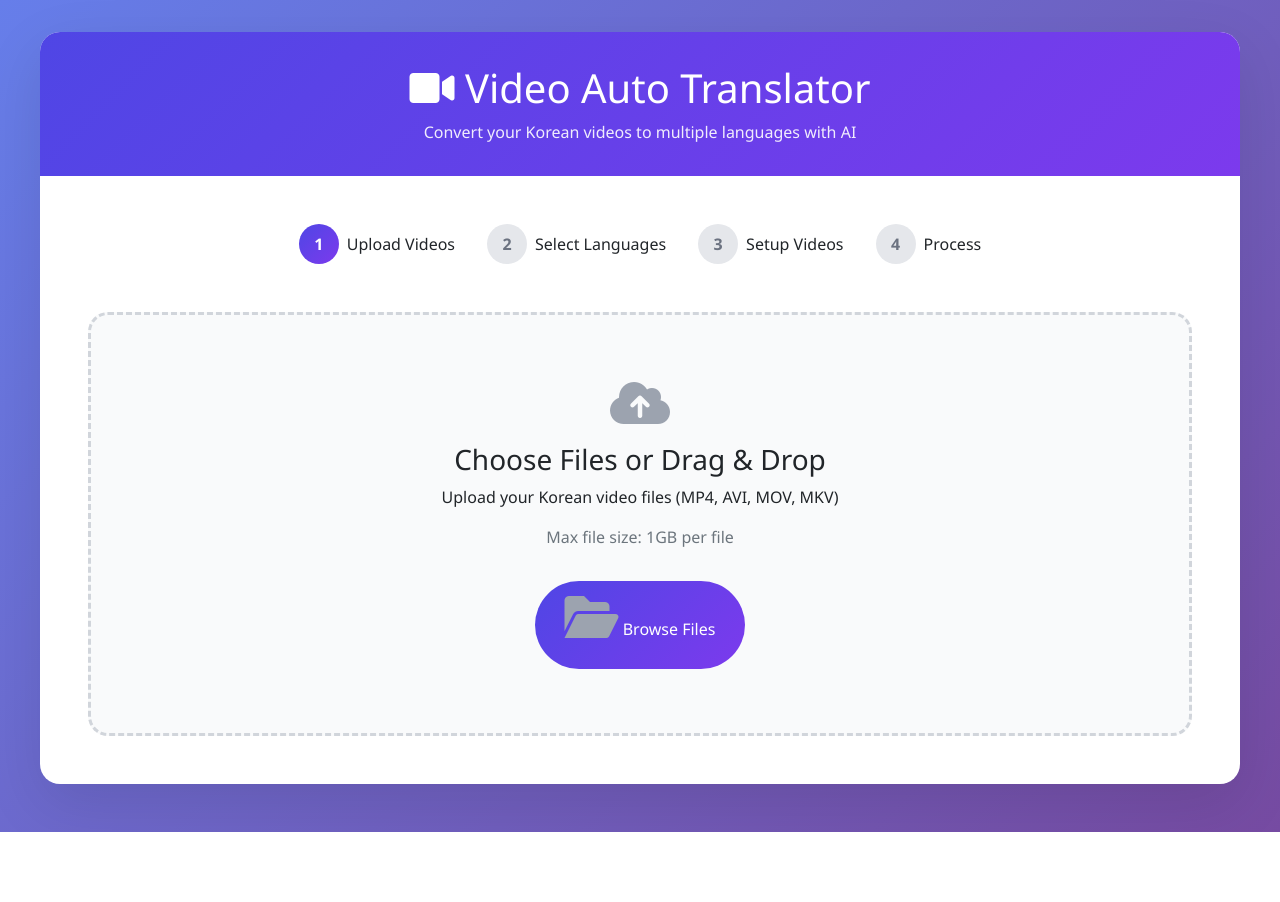
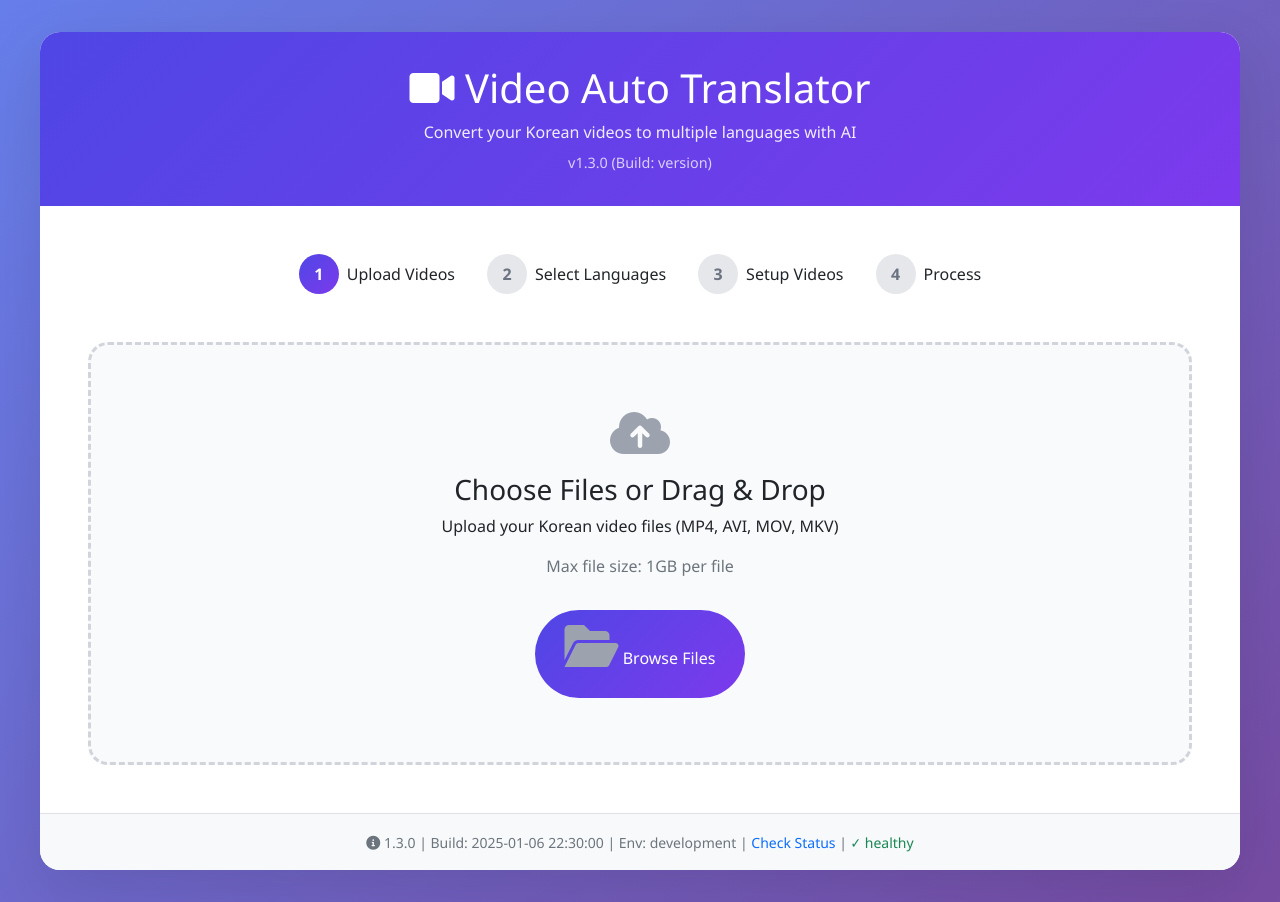
Before and after one commit to changraecho/video-auto-translator, a Flask app: page / in a window 1280 px wide. Before the commit the page ends 832 px from the top, so only its background shows below. Run offline with Flask 3, Linux system fonts and the light colour scheme; some libraries are stand-ins or nearby versions.

Commit message:
Add version tracking and deployment status system
- Add version.py with build info and feature flags
- Add /version and /health API endpoints
- Display version in header and footer of all pages
- Add real-time health status checking
- Enable easy deployment verification and monitoring

Features:
- Version: v1.3.0
- Build date and commit tracking
- Environment detection
- Health status API
- Feature flags for monitoring

🤖 Generated with [Claude Code](https://claude.ai/code)

Co-Authored-By: Claude <noreply@anthropic.com>

```diff
--- a/app.py
+++ b/app.py
@@ -23,9 +23,15 @@ from main import (
     render_title_text, render_subtitle_text
 )
 from config import AVAILABLE_LANGUAGES
+from version import get_version_info, get_version_string
 
 app = Flask(__name__)
 app.secret_key = 'your-secret-key-change-this'  # 실제 배포시 변경 필요
+
+# 모든 템플릿에서 버전 정보 사용 가능하도록 context processor 추가
+@app.context_processor
+def inject_version():
+    return dict(version=get_version_string())
 
 # 업로드 크기 제한 설정
 app.config['MAX_CONTENT_LENGTH'] = 1024 * 1024 * 1024  # 1GB
@@ -68,6 +74,20 @@ def get_video_thumbnail(video_path, output_path):
 def index():
     """메인 페이지 - 파일 업로드"""
     return render_template('index.html')
+
+@app.route('/version')
+def version():
+    """버전 및 배포 상태 확인 API"""
+    return jsonify(get_version_info())
+
+@app.route('/health')
+def health():
+    """헬스체크 엔드포인트"""
+    return jsonify({
+        'status': 'healthy',
+        'version': get_version_string(),
+        'timestamp': datetime.now().isoformat()
+    })
 
 @app.route('/upload', methods=['POST'])
 def upload_files():
--- a/templates/base.html
+++ b/templates/base.html
@@ -280,10 +280,23 @@
             <div class="header">
                 <h1><i class="fas fa-video"></i> Video Auto Translator</h1>
                 <p>Convert your Korean videos to multiple languages with AI</p>
+                {% if version %}
+                <small class="d-block mt-2 opacity-75" style="font-size: 0.9rem;">{{ version }}</small>
+                {% endif %}
             </div>
 
             <div class="content">
                 {% block content %}{% endblock %}
+            </div>
+
+            <!-- Version Info Footer -->
+            <div class="text-center p-3 bg-light border-top">
+                <small class="text-muted">
+                    <i class="fas fa-info-circle"></i>
+                    <span id="version-info">Loading version...</span> |
+                    <a href="/version" target="_blank" class="text-decoration-none">Check Status</a> |
+                    <span id="health-status">Checking health...</span>
+                </small>
             </div>
         </div>
     </div>
@@ -293,6 +306,29 @@
     <!-- jQuery -->
     <script src="https://code.jquery.com/jquery-3.6.0.min.js"></script>
 
+    <script>
+        // 페이지 로드시 버전 정보와 헬스 상태 확인
+        $(document).ready(function() {
+            // 버전 정보 가져오기
+            $.get('/version')
+                .done(function(data) {
+                    $('#version-info').html(`${data.version} | Build: ${data.build_date} | Env: ${data.environment}`);
+                })
+                .fail(function() {
+                    $('#version-info').html('Version info unavailable');
+                });
+
+            // 헬스 체크
+            $.get('/health')
+                .done(function(data) {
+                    $('#health-status').html(`<span class="text-success">✓ ${data.status}</span>`);
+                })
+                .fail(function() {
+                    $('#health-status').html('<span class="text-danger">✗ unhealthy</span>');
+                });
+        });
+    </script>
+
     {% block extra_js %}{% endblock %}
 </body>
 </html>
--- /dev/null
+++ b/version.py
@@ -0,0 +1,37 @@
+"""
+Version information and build details
+"""
+from datetime import datetime
+import os
+
+VERSION = "1.3.0"
+BUILD_DATE = "2025-01-06 22:30:00"
+GIT_COMMIT = "version-tracking"  # 마지막 커밋 해시
+ENVIRONMENT = os.getenv('ENVIRONMENT', 'development')
+
+# 배포 상태 확인용
+FEATURES = {
+    'whisper_audio_extraction': True,
+    'claude_text_improvement': True,
+    'multi_language_translation': True,
+    'dynamic_subtitle_boxes': True,
+    'srt_timing_sync': True,
+    'title_font_rendering': True,
+    'cloud_deployment_ready': True
+}
+
+def get_version_info():
+    """배포 상태와 버전 정보 반환"""
+    return {
+        'version': VERSION,
+        'build_date': BUILD_DATE,
+        'git_commit': GIT_COMMIT,
+        'environment': ENVIRONMENT,
+        'features': FEATURES,
+        'deployment_time': datetime.now().isoformat(),
+        'status': 'active'
+    }
+
+def get_version_string():
+    """간단한 버전 문자열 반환"""
+    return f"v{VERSION} (Build: {GIT_COMMIT[:7]})"
```
